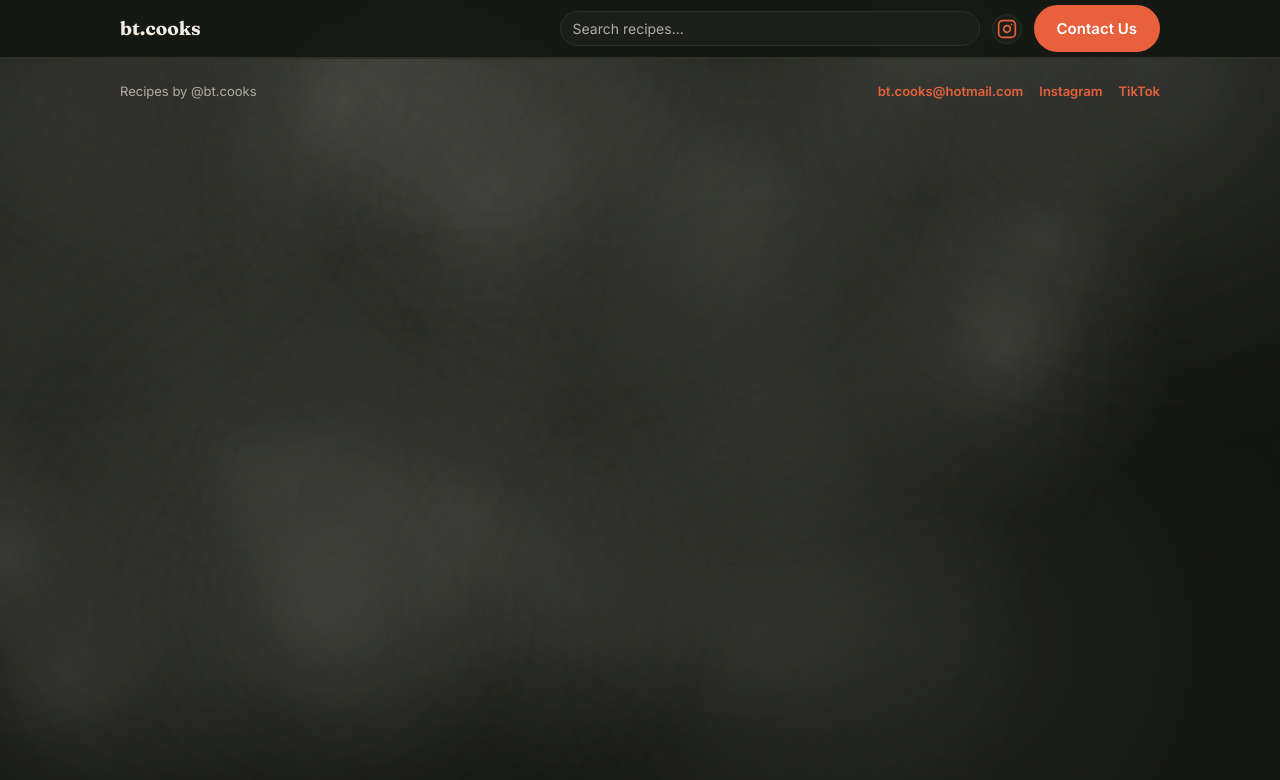
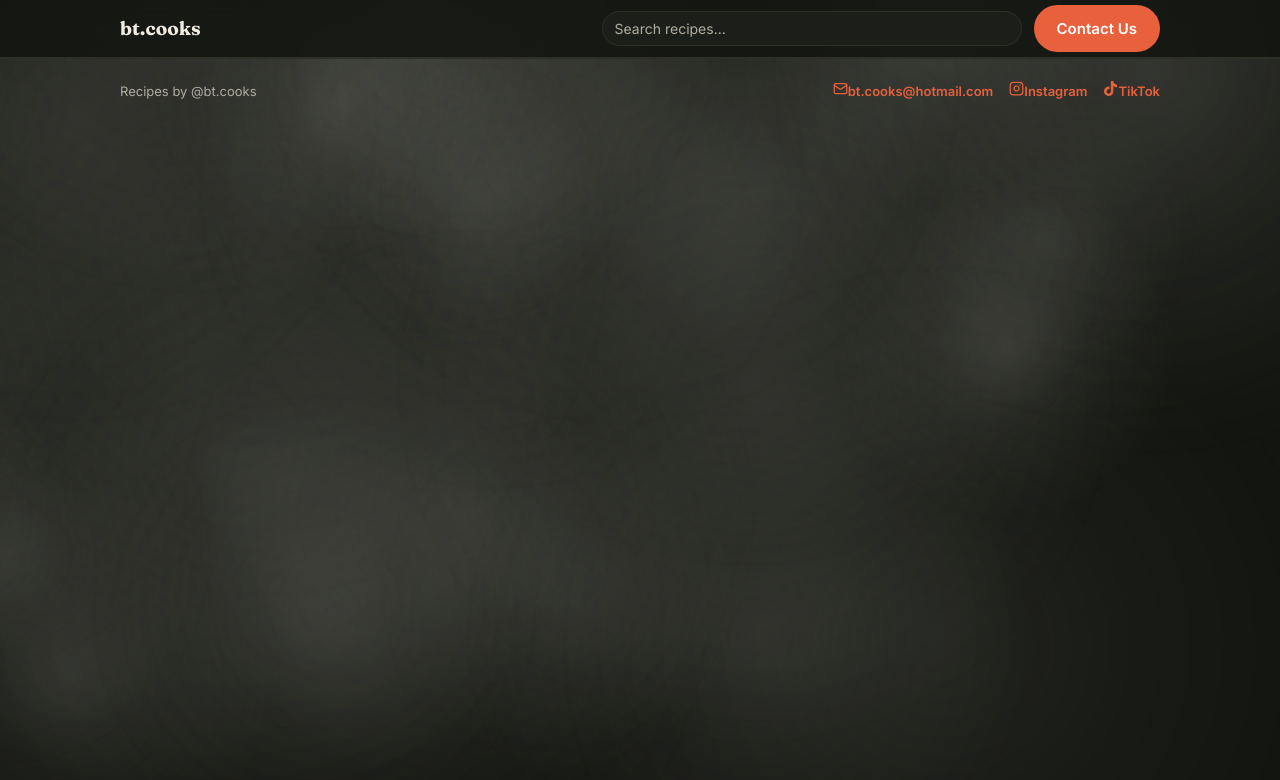
Before and after one commit to btcooks/bt-cooks, a plain HTML site: page index.html in a window 1280 px wide. Drawn offline with Linux system fonts and the light colour scheme.

Commit message:
Move social icons into contact and footer links

```diff
--- a/index.html
+++ b/index.html
@@ -21,9 +21,6 @@
     <div class="shell header-row">
       <a class="brand" href="#/">bt.cooks</a>
       <input id="search" class="search" type="search" placeholder="Search recipes..." autocomplete="off" />
-      <a class="profile-link" href="https://instagram.com/bt.cooks" target="_blank" rel="noopener" aria-label="Instagram profile">
-        <svg xmlns="http://www.w3.org/2000/svg" width="20" height="20" viewBox="0 0 24 24" fill="none" stroke="currentColor" stroke-width="2" stroke-linecap="round" stroke-linejoin="round"><rect width="20" height="20" x="2" y="2" rx="5" ry="5"/><path d="M16 11.37A4 4 0 1 1 12.63 8 4 4 0 0 1 16 11.37z"/><line x1="17.5" x2="17.51" y1="6.5" y2="6.5"/></svg>
-      </a>
       <a class="btn primary contact-btn" href="mailto:bt.cooks@hotmail.com">Contact Us</a>
     </div>
   </header>
@@ -34,9 +31,9 @@
     <div class="shell footer-row">
       <span>Recipes by @bt.cooks</span>
       <span class="footer-links">
-        <a href="mailto:bt.cooks@hotmail.com">bt.cooks@hotmail.com</a>
-        <a href="https://instagram.com/bt.cooks" target="_blank" rel="noopener">Instagram</a>
-        <a href="https://www.tiktok.com/@bt.cooks" target="_blank" rel="noopener">TikTok</a>
+        <a href="mailto:bt.cooks@hotmail.com"><svg xmlns="http://www.w3.org/2000/svg" width="15" height="15" viewBox="0 0 24 24" fill="none" stroke="currentColor" stroke-width="2" stroke-linecap="round" stroke-linejoin="round" aria-hidden="true"><rect width="20" height="16" x="2" y="4" rx="2"/><path d="m22 7-8.97 5.7a1.94 1.94 0 0 1-2.06 0L2 7"/></svg>bt.cooks@hotmail.com</a>
+        <a href="https://instagram.com/bt.cooks" target="_blank" rel="noopener"><svg xmlns="http://www.w3.org/2000/svg" width="15" height="15" viewBox="0 0 24 24" fill="none" stroke="currentColor" stroke-width="2" stroke-linecap="round" stroke-linejoin="round" aria-hidden="true"><rect width="20" height="20" x="2" y="2" rx="5" ry="5"/><path d="M16 11.37A4 4 0 1 1 12.63 8 4 4 0 0 1 16 11.37z"/><line x1="17.5" x2="17.51" y1="6.5" y2="6.5"/></svg>Instagram</a>
+        <a href="https://www.tiktok.com/@bt.cooks" target="_blank" rel="noopener"><svg xmlns="http://www.w3.org/2000/svg" width="15" height="15" viewBox="0 0 24 24" fill="currentColor" aria-hidden="true"><path d="M12.53.02C13.84 0 15.14.01 16.44 0c.08 1.53.63 3.09 1.75 4.17 1.12 1.11 2.7 1.62 4.24 1.79v4.03c-1.44-.05-2.89-.35-4.2-.97-.57-.26-1.1-.59-1.62-.93-.01 2.92.01 5.84-.02 8.75-.08 1.4-.54 2.79-1.35 3.94-1.31 1.92-3.58 3.17-5.91 3.21-1.43.08-2.86-.31-4.08-1.03-2.02-1.19-3.44-3.37-3.65-5.71-.02-.5-.03-1-.01-1.49.18-1.9 1.12-3.72 2.58-4.96 1.66-1.44 3.98-2.13 6.15-1.72.02 1.48-.04 2.96-.04 4.44-.99-.32-2.15-.23-3.02.37-.63.41-1.11 1.04-1.36 1.75-.21.51-.15 1.07-.14 1.61.24 1.64 1.82 3.02 3.5 2.87 1.12-.01 2.19-.66 2.77-1.61.19-.33.4-.67.41-1.06.1-1.79.06-3.57.07-5.36.01-4.03-.01-8.05.02-12.07z"/></svg>TikTok</a>
       </span>
     </div>
   </footer>
```
